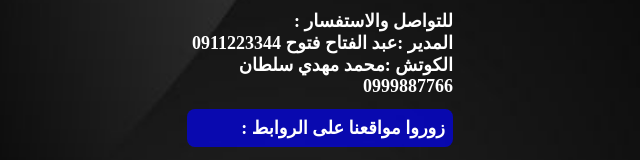
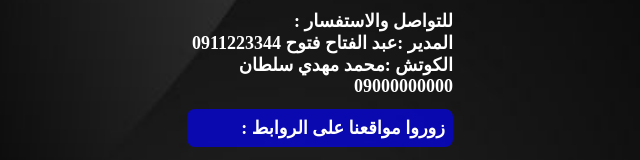
Before and after one commit to Ahmad-Wafa/ACAM-Academy, a plain HTML site: page index.html in a window 1280 px wide. Shown: the part 917-1077 px from the top of the page, 320-960 px from the left. Drawn offline with Linux system fonts and the light colour scheme.

Commit message:
Update index.html

```diff
--- a/index.html
+++ b/index.html
@@ -36,7 +36,7 @@
         <div class="box2">
             للتواصل والاستفسار : <br>
             المدير :عبد الفتاح فتوح 0911223344 <br>
-            الكوتش :محمد مهدي سلطان  0999887766
+            الكوتش :محمد مهدي سلطان  09000000000
         </div>
         <p class="p-wepsites">زوروا مواقعنا على الروابط  :</p>
         <ul class="link-websites">
```
